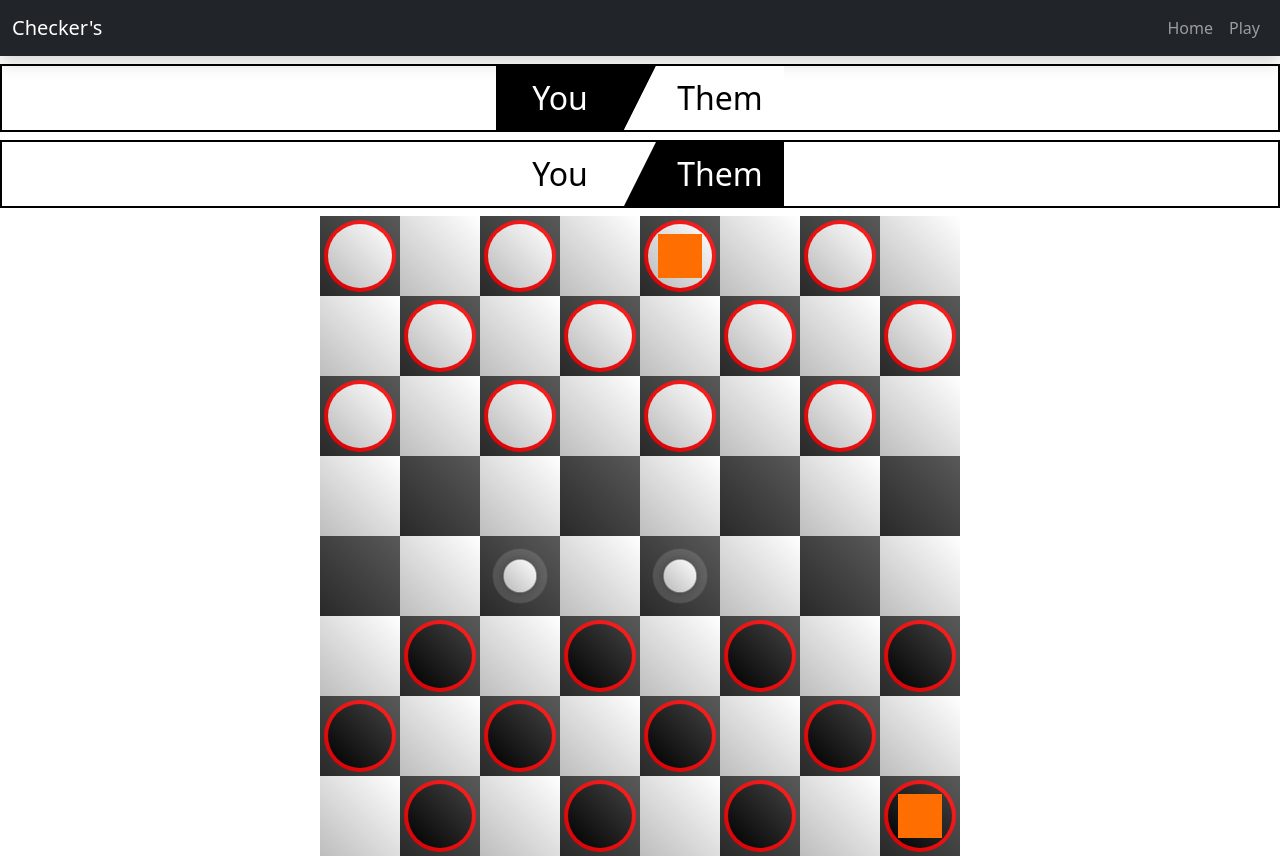
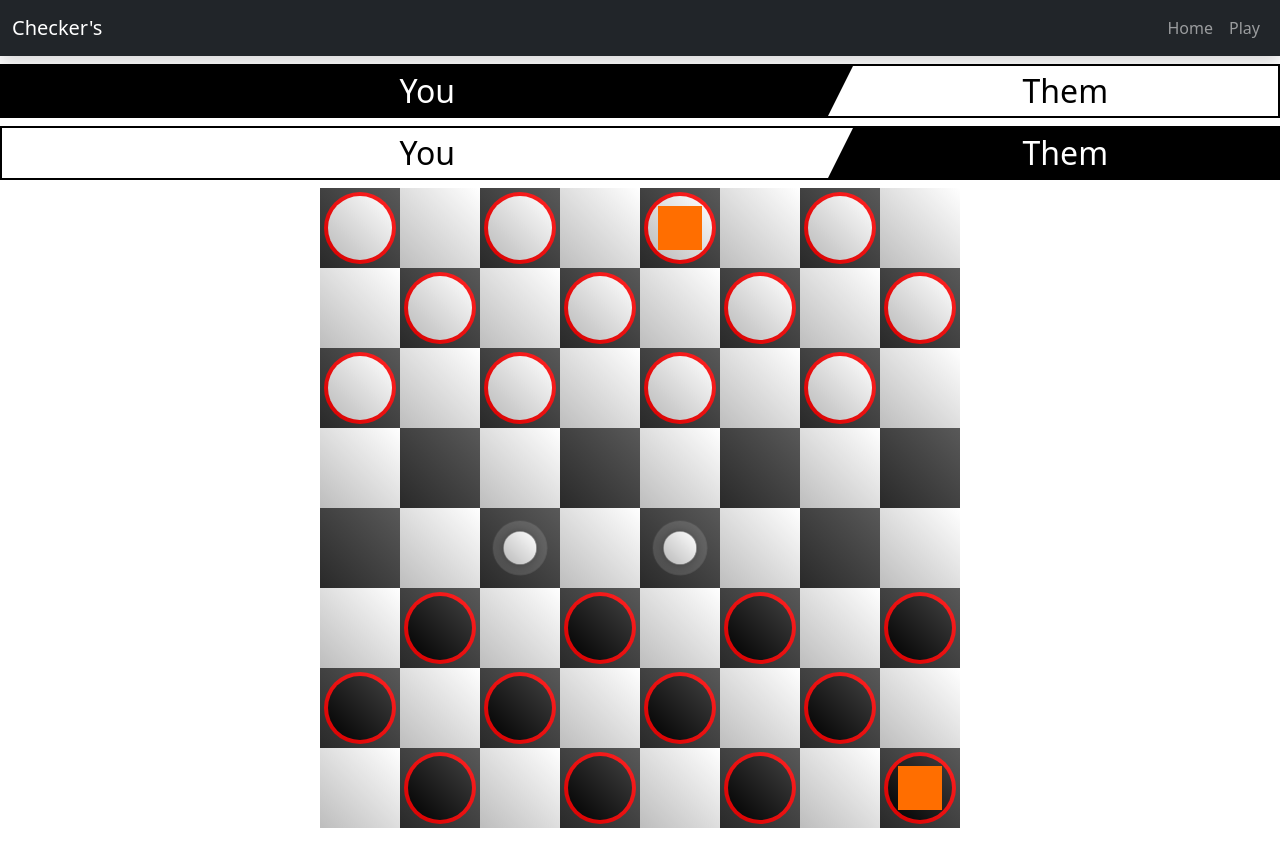
Before and after one commit to Emmanuel-Torres/Checkers, a React (Create React App) app in the folder src/checkers-client/: page /demo in a window 1280 px wide. After the commit the page ends 828 px from the top, so only its background shows below. Built offline with nearby package versions, Linux system fonts and the light colour scheme; grey boxes are pictures that could not be loaded.

Commit message:
Improved game information style

```diff
--- a/src/checkers-client/src/components/game/game-info/GameInfoComponent.module.css
+++ b/src/checkers-client/src/components/game/game-info/GameInfoComponent.module.css
@@ -8,9 +8,10 @@
   text-align: center;
   justify-content: center;
   display: grid;
-  grid-template-columns: auto auto;
+  grid-template-columns: 2fr 1fr;
   margin: 0.5em auto;
-  border: 2px black solid;
+  border-top: 2px black solid;
+  border-bottom: 2px black solid;
 }
 
 .left-Black,
@@ -20,19 +21,9 @@
   margin: 0;
   width: 4em;
   text-align: center;
-  padding: 0 0.5em;
-  line-height: 2em;
+  line-height: 50px;
   position: relative;
-}
-
-.right-Black,
-.right-White {
-  margin-left: 0.5em;
-}
-
-.left-Black,
-.left-White {
-  margin-right: 0.5em;
+  width: 100%;
 }
 
 .left-Black,
@@ -47,8 +38,6 @@
   background-color: white;
 }
 
-.left-Black::after,
-.left-White::after,
 .right-Black::before,
 .right-White::before {
   content: "";
@@ -58,30 +47,22 @@
   top: 0px;
 }
 
-.left-Black::after,
-.left-White::after {
-  left: 100%;
-  border-right: 1em solid transparent;
-}
-
 .right-Black::before,
 .right-White::before {
   right: 100%;
-  border-left: 1em solid transparent;
-}
-
-.left-Black::after {
-  border-top: 2em solid black;
-}
-
-.left-White::after {
-  border-top: 2em solid white;
+  border-left: 25px solid transparent;
 }
 
 .right-Black::before {
-  border-bottom: 2em solid black;
+  border-bottom: 50px solid black;
 }
 
 .right-White::before {
-  border-bottom: 2em solid white;
+  border-bottom: 50px solid white;
 }
+
+@media screen and (min-width: 800px) {
+    .container {
+        border: 2px solid black
+    }
+}
--- a/src/checkers-client/src/views/GameView.tsx
+++ b/src/checkers-client/src/views/GameView.tsx
@@ -5,6 +5,7 @@ import BoardLocation from "../models/game/location";
 import MoveRequest from "../models/game/moveRequest";
 import Square from "../models/game/square";
 import HubMethods from "../models/hub-methods";
+import GameInfoComponent from "../components/game/game-info/GameInfoComponent";
 
 const GameView: FC = (): JSX.Element => {
     const [isLoading, setIsLoading] = useState<boolean>(true);
@@ -107,8 +108,7 @@ const GameView: FC = (): JSX.Element => {
             {!isLoading && !isMatchMaking && !inGame && <button type="button" onClick={matchMake}>Match Make</button>}
             {isMatchMaking && <h2>You are MatchMaking, please wait</h2>}
             {inGame && <>
-                <h2>You are playing {yourColor} pieces</h2>
-                <h2>{yourTurn ? "Its your turn" : "Waiting for opponent"}</h2>
+                <GameInfoComponent yourColor={yourColor} opponentColor={yourColor === "White" ? "Black" : "White"} />
                 <BoardComponent board={board} isReversed={yourColor === "White"} validLocations={validLocations} onGetValidMoves={getValidMoves} onMakeMove={makeMove} />
             </>}
             {isGameOver && <h2>Player {winner} won!</h2>}
```
